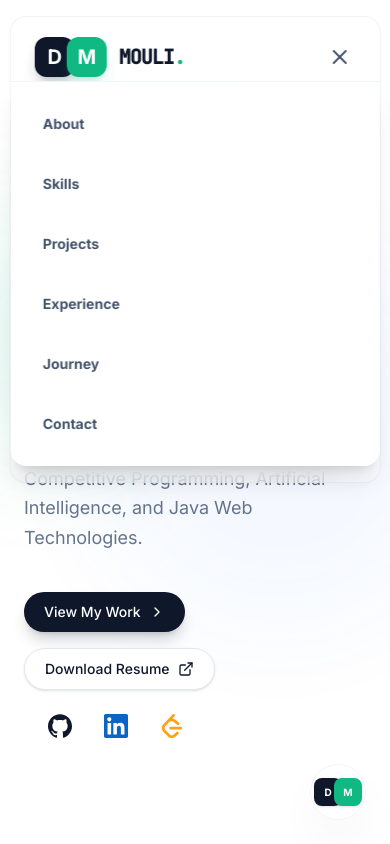
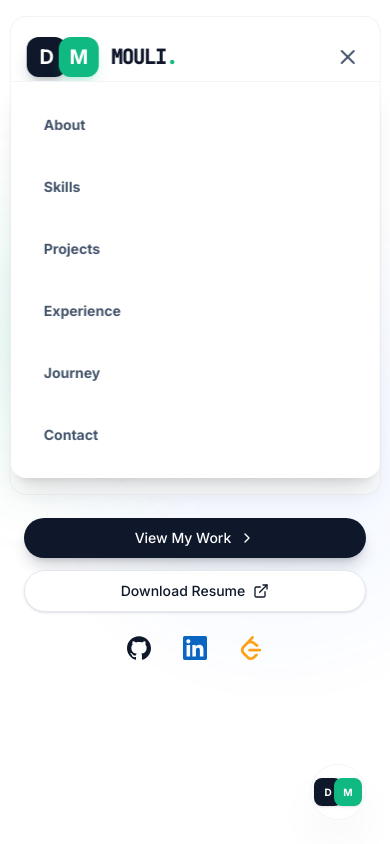
Before and after one commit to mouliduggirala/mouli, a React (Vite) app: page / in a window 390 px wide. Both pictures are taken after a click on the button "Toggle Menu". Shown: the top 844 px of the page. Built offline with nearby package versions, Linux system fonts and the light colour scheme.

Commit message:
mobileview updated

```diff
--- a/src/components/Portfolio.tsx
+++ b/src/components/Portfolio.tsx
@@ -192,10 +192,10 @@ const Navbar = () => {
 
   return (
     <nav className={`fixed top-4 left-1/2 -translate-x-1/2 w-[95%] max-w-7xl z-50 transition-all duration-300 border rounded-2xl ${isScrolled
-      ? "py-3 bg-white/90 backdrop-blur-xl shadow-2xl shadow-slate-200/40 border-slate-200"
-      : "py-4 bg-white/50 backdrop-blur-md border-slate-200/50"
+      ? "py-3 bg-white/95 backdrop-blur-xl shadow-2xl shadow-slate-200/40 border-slate-200"
+      : "py-4 bg-white/70 backdrop-blur-md border-slate-200/50"
       }`}>
-      <div className="max-w-7xl mx-auto px-6 flex items-center justify-between">
+      <div className="max-w-7xl mx-auto px-4 sm:px-6 flex items-center justify-between">
         <motion.div
           initial={{ opacity: 0, x: -20 }}
           animate={{ opacity: 1, x: 0 }}
@@ -216,16 +216,16 @@ const Navbar = () => {
               <button
                 key={item.id}
                 onClick={() => scrollToSection(item.id)}
-                className={`relative px-4 py-2 rounded-full transition-colors ${activeSection === item.id
-                  ? "text-accent"
-                  : "text-slate-600 hover:text-accent"
+                className={`relative px-4 py-2 rounded-full transition-all duration-200 ${activeSection === item.id
+                  ? "text-white bg-accent shadow-lg shadow-accent/20 scale-105"
+                  : "text-slate-600 hover:text-accent hover:bg-slate-50"
                   }`}
               >
                 {item.name}
                 {activeSection === item.id && (
                   <motion.div
                     layoutId="activeNav"
-                    className="absolute inset-0 bg-accent/10 rounded-full -z-10"
+                    className="absolute inset-0 -z-10 rounded-full bg-accent"
                     transition={{ type: "spring", bounce: 0.2, duration: 0.6 }}
                   />
                 )}
@@ -256,14 +256,14 @@ const Navbar = () => {
             exit={{ opacity: 0, height: 0 }}
             className="md:hidden overflow-hidden bg-white/98 backdrop-blur-2xl border-t border-slate-100 rounded-b-2xl shadow-xl"
           >
-            <div className="flex flex-col p-4 gap-2">
+            <div className="flex flex-col p-4 gap-2 max-h-[70vh] overflow-y-auto">
               {navItems.map((item) => (
                 <button
                   key={item.id}
                   onClick={() => scrollToSection(item.id)}
-                  className={`px-4 py-4 rounded-xl text-sm font-bold transition-all text-left flex items-center justify-between group ${activeSection === item.id
-                    ? "bg-accent/10 text-accent"
-                    : "text-slate-600 hover:bg-slate-50"
+                  className={`px-4 py-4 rounded-2xl text-sm font-bold transition-all text-left flex items-center justify-between group border ${activeSection === item.id
+                    ? "bg-accent text-white border-accent shadow-lg shadow-accent/20"
+                    : "text-slate-600 hover:bg-slate-50 border-transparent"
                     }`}
                 >
                   {item.name}
@@ -282,7 +282,7 @@ const Hero = () => {
   const visitorCount = useVisitorCount();
 
   return (
-    <section className="section-padding pt-64 min-h-screen flex flex-col justify-center relative overflow-hidden">
+    <section className="section-padding pt-36 sm:pt-44 md:pt-64 min-h-screen flex flex-col justify-center relative overflow-hidden">
       {/* Background Orbs */}
       <div className="absolute top-1/4 -left-20 w-64 h-64 bg-accent/10 rounded-full blur-3xl animate-pulse" />
       <div className="absolute bottom-1/4 -right-20 w-96 h-96 bg-blue-500/5 rounded-full blur-3xl animate-pulse delay-700" />
@@ -293,7 +293,7 @@ const Hero = () => {
         transition={{ duration: 0.6 }}
         className="max-w-4xl relative z-10"
       >
-        <div className="flex flex-wrap items-center gap-4 mb-6">
+        <div className="flex flex-wrap items-center gap-3 sm:gap-4 mb-6">
           <span className="inline-block py-1 px-3 rounded-full bg-accent/10 text-accent text-[10px] font-bold tracking-widest uppercase">
             AI & Java Full Stack Developer
           </span>
@@ -302,16 +302,16 @@ const Hero = () => {
             <span><Counter value={visitorCount} /> Profile Views</span>
           </div>
         </div>
-        <h1 className="text-4xl md:text-5xl font-bold tracking-tight mb-8">
+        <h1 className="text-3xl sm:text-4xl md:text-5xl font-bold tracking-tight mb-6 sm:mb-8 leading-tight">
           Hi, I'm <span className="text-accent">Duggirala Mouli</span>. <br />
           I build intelligent <br />
           software systems.
         </h1>
-        <p className="text-lg text-muted mb-10 max-w-2xl">
+        <p className="text-sm sm:text-base md:text-lg text-muted mb-8 sm:mb-10 max-w-2xl">
           B.Tech Computer Science student at Velagapudi Ramakrishna Siddhartha Engineering College.
           Passionate about Competitive Programming, Artificial Intelligence, and Java Web Technologies.
         </p>
-        <div className="flex flex-wrap gap-4">
+        <div className="flex flex-col sm:flex-row sm:flex-wrap gap-3 sm:gap-4">
           <button
             onClick={() => {
               const element = document.getElementById('projects');
@@ -322,18 +322,18 @@ const Hero = () => {
                 window.scrollTo({ top: offsetPosition, behavior: 'smooth' });
               }
             }}
-            className="bg-primary text-white px-5 py-2.5 rounded-full text-sm font-medium hover:bg-primary/90 transition-all flex items-center gap-2 shadow-lg shadow-primary/20"
+            className="bg-primary text-white px-5 py-2.5 rounded-full text-sm font-medium hover:bg-primary/90 transition-all flex items-center justify-center gap-2 shadow-lg shadow-primary/20"
           >
             View My Work <ChevronRight size={16} />
           </button>
           <a
             href="/resume.pdf"
             download="Mouli_Duggirala_Resume.pdf"
-            className="bg-white border border-slate-200 text-primary px-5 py-2.5 rounded-full text-sm font-medium hover:bg-slate-50 transition-all flex items-center gap-2 shadow-sm"
+            className="bg-white border border-slate-200 text-primary px-5 py-2.5 rounded-full text-sm font-medium hover:bg-slate-50 transition-all flex items-center justify-center gap-2 shadow-sm"
           >
             Download Resume <ExternalLink size={16} />
           </a>
-          <div className="flex gap-4 items-center px-4">
+          <div className="flex gap-4 items-center justify-center px-0 sm:px-4 pt-1 sm:pt-0">
             <a href="https://github.com/mouli4401" target="_blank" className="p-2 hover:scale-110 transition-transform text-slate-900">
               <GitHubIcon size={24} />
             </a>
@@ -368,7 +368,7 @@ const About = () => {
           <p className="text-muted mb-8">
             From building an AI Health Assistant to a highly scalable Java Job Portal, I strive to create robust applications. I'm actively engaged in competitive programming, having solved over 600 DSA problems on LeetCode.
           </p>
-          <div className="grid grid-cols-1 md:grid-cols-2 gap-8">
+          <div className="grid grid-cols-1 md:grid-cols-2 gap-6 sm:gap-8">
             <div className="flex gap-4">
               <div className="p-3 rounded-2xl bg-white shadow-sm h-fit">
                 <GraduationCap className="text-accent" />
@@ -401,18 +401,18 @@ const Stats = () => {
 
   return (
     <section id="stats" className="section-padding">
-      <div className="max-w-7xl mx-auto text-center mb-16">
+      <div className="max-w-7xl mx-auto text-center mb-12 sm:mb-16">
         <h2 className="heading-lg mb-4">Portfolio Statistics</h2>
-        <p className="text-muted">My unified problem-solving journey and portfolio reach.</p>
+        <p className="text-muted px-2 sm:px-0">My unified problem-solving journey and portfolio reach.</p>
       </div>
 
-      <div className="max-w-7xl mx-auto grid lg:grid-cols-3 gap-8">
+      <div className="max-w-7xl mx-auto grid lg:grid-cols-3 gap-6 lg:gap-8">
         {/* Visitor Stats */}
         <motion.div
           initial={{ opacity: 0, y: 20 }}
           whileInView={{ opacity: 1, y: 0 }}
           viewport={{ once: true }}
-          className="p-8 rounded-3xl border border-slate-100 bg-white shadow-sm flex flex-col justify-center items-center text-center"
+          className="p-6 sm:p-8 rounded-3xl border border-slate-100 bg-white shadow-sm flex flex-col justify-center items-center text-center"
         >
           <div className="p-4 rounded-2xl bg-accent/10 mb-6">
             <Activity className="text-accent" size={32} />
@@ -429,7 +429,7 @@ const Stats = () => {
           initial={{ opacity: 0, x: -20 }}
           whileInView={{ opacity: 1, x: 0 }}
           viewport={{ once: true }}
-          className="p-8 rounded-3xl border border-slate-100 bg-white shadow-sm"
+          className="p-6 sm:p-8 rounded-3xl border border-slate-100 bg-white shadow-sm"
         >
           <div className="flex items-center justify-between mb-8">
             <div className="flex items-center gap-3">
@@ -441,7 +441,7 @@ const Stats = () => {
             <span className="text-sm font-mono text-slate-400">Problems Solved</span>
           </div>
 
-          <div className="grid grid-cols-2 sm:grid-cols-2 gap-4 mb-6">
+          <div className="grid grid-cols-1 sm:grid-cols-2 gap-4 mb-6">
             <div className="text-center p-4 rounded-2xl bg-slate-50">
               <p className="text-2xl font-bold text-primary"><Counter value={1978} /></p>
               <p className="text-xs text-muted uppercase tracking-wider font-bold">Total Solved</p>
@@ -491,7 +491,7 @@ const Stats = () => {
               </div>
             </div>
 
-            <div className="grid grid-cols-2 sm:grid-cols-3 gap-3 pt-4 border-t border-slate-50">
+            <div className="grid grid-cols-1 sm:grid-cols-2 lg:grid-cols-3 gap-3 pt-4 border-t border-slate-50">
               <div className="flex items-center justify-between rounded-2xl bg-slate-50 px-4 py-3">
                 <span className="text-xs font-bold text-slate-500">LeetCode</span>
                 <span className="text-sm font-bold text-primary">1089</span>
@@ -518,7 +518,7 @@ const Stats = () => {
               </div>
             </div>
 
-            <div className="grid grid-cols-2 gap-3">
+            <div className="grid grid-cols-1 sm:grid-cols-2 gap-3">
               <div className="rounded-2xl border border-slate-100 bg-slate-50 px-4 py-3">
                 <p className="text-[10px] font-bold uppercase tracking-widest text-slate-400">LeetCode Rating</p>
                 <p className="text-sm font-bold text-primary">1353 <span className="text-xs text-slate-400 font-medium">(max 1524)</span></p>
```
